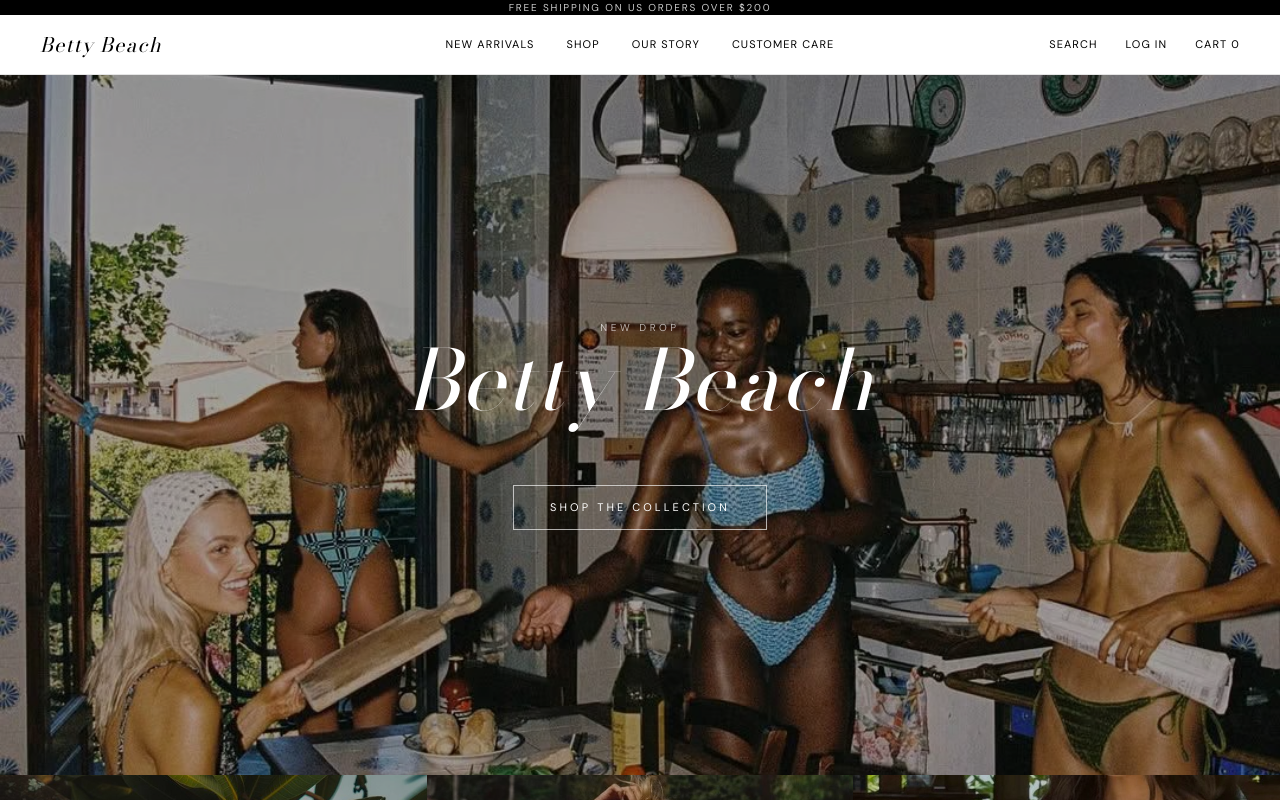
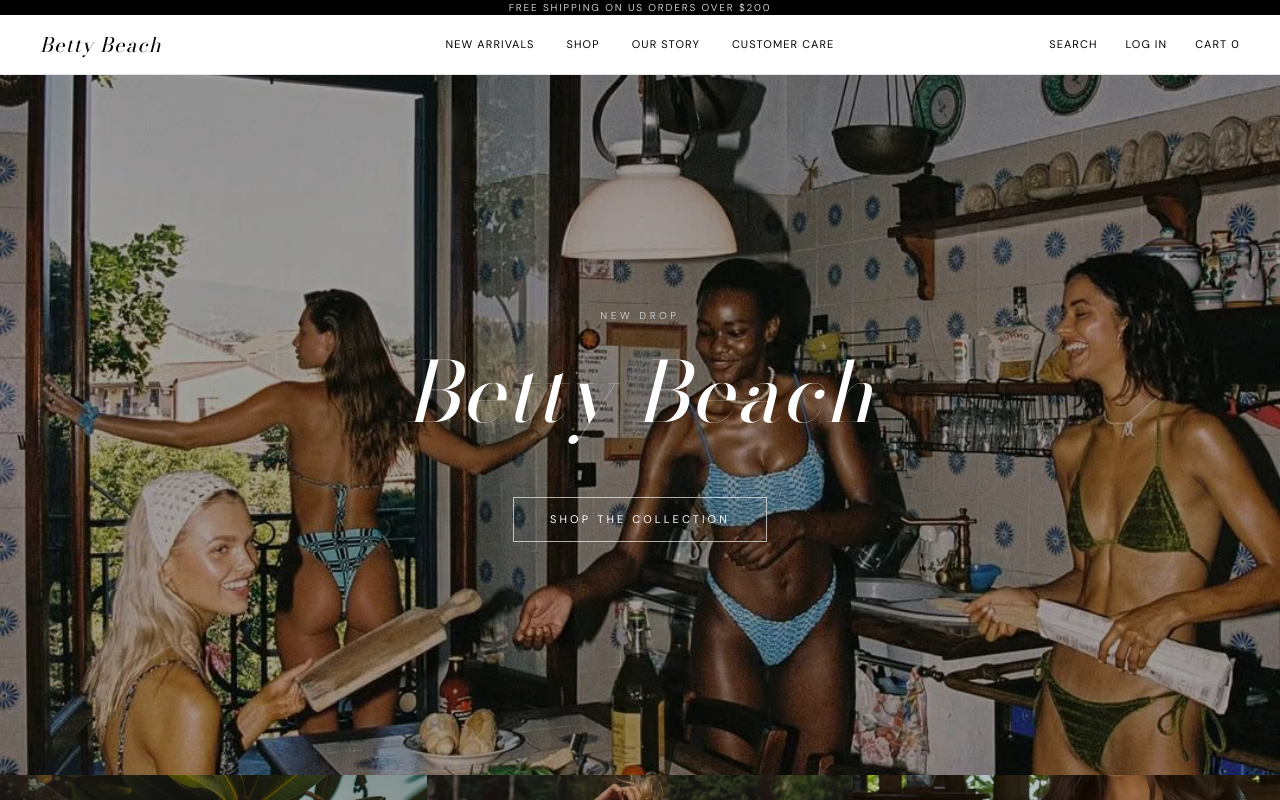
Before and after one commit to Mia1652001/Betty-beach, a Next.js app: page / in a window 1280 px wide. Shown: the top 800 px of the page. Built offline with nearby package versions, Linux system fonts and the light colour scheme.

Commit message:
spacing between NEW DROP and Betty Beach

```diff
--- a/app/components/EditorialBanner.tsx
+++ b/app/components/EditorialBanner.tsx
@@ -26,6 +26,7 @@ export default function EditorialBanner() {
             fontFamily: "var(--font-sans)",
             color: "rgba(255,255,255,0.65)",
             fontWeight: 400,
+            marginBottom: "24px",
           }}
         >
           New Drop
```
